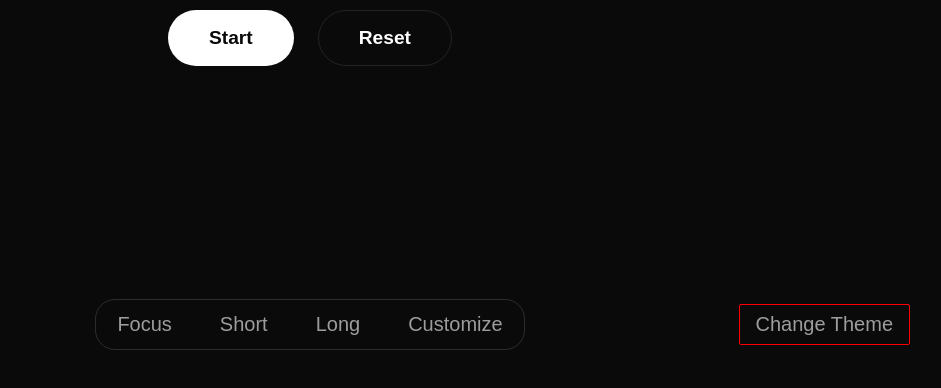
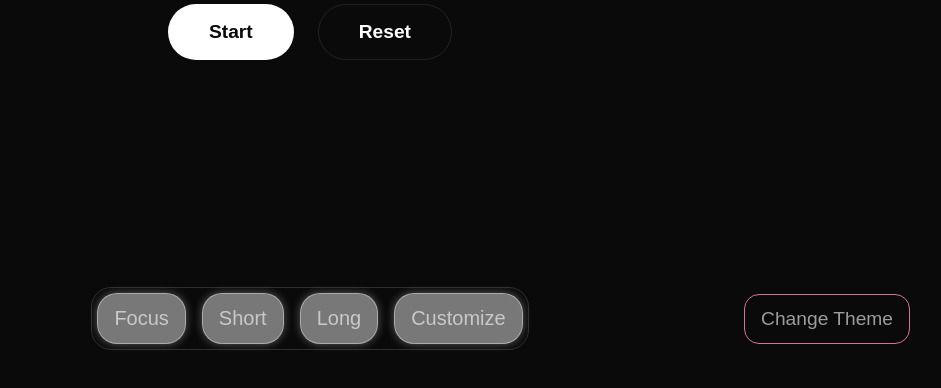
Before and after one commit to talisman8008/pomodoro, a website: page index.html in a window 1280 px wide. Shown: the part 410-798 px from the top of the page, without its empty margins (330-1271 px from the left). Drawn offline with Linux system fonts and the light colour scheme.

Commit message:
ui fixes -added glassmorph effect to the navbar

```diff
--- a/css/style.css
+++ b/css/style.css
@@ -126,7 +126,7 @@
 }
 
 
-.active:hover{
+.mode-buttons button:hover{
   /*background-color: var(--fillcolor);*/
   border-radius: 20px;
   border: rgba(255, 255, 255, 0.37) solid 1px;
@@ -134,20 +134,38 @@
   /*transition: ease 0.5s;*/
 }
 
-.mode-buttons button, #theme-toggle {
+.mode-buttons button {
   background: transparent;
   border: none;
   color: var(--text-dim);
   font-weight: 500;
   cursor: pointer;
-  padding: 0.5rem 1rem;
-  transition: color 0.3s ease;
+  padding: 0.80rem 1rem;
+  transition: all 0.4s ease;
   font-size: 1.25rem;
 }
+
+.active{
+  background-color: var(--fillcolor) !important;
+  border-radius: 20px;
+  border: rgba(255, 255, 255, 0.37) solid 1px !important;
+  box-shadow: rgb(139 139 139 / 62%) 0px 0px 8px 0px;
+  /*transition: ease 0.5s;*/
+}
+
+
 #theme-toggle {
-  border: red solid 1px; !important;
-  border-radius:2px;
+  background: transparent;
+  border: palevioletred solid 1px;
+  border-radius: 15px;
+  color: var(--text-dim);
+  font-weight: 500;
+  cursor: pointer;
+  padding: 0.80rem 1rem;
+  transition: color 0.3s ease;
+  font-size: 1.20rem;
 }
+
 .mode-buttons button:hover, #theme-toggle:hover {
   color: var(--text-main);
 }
```
